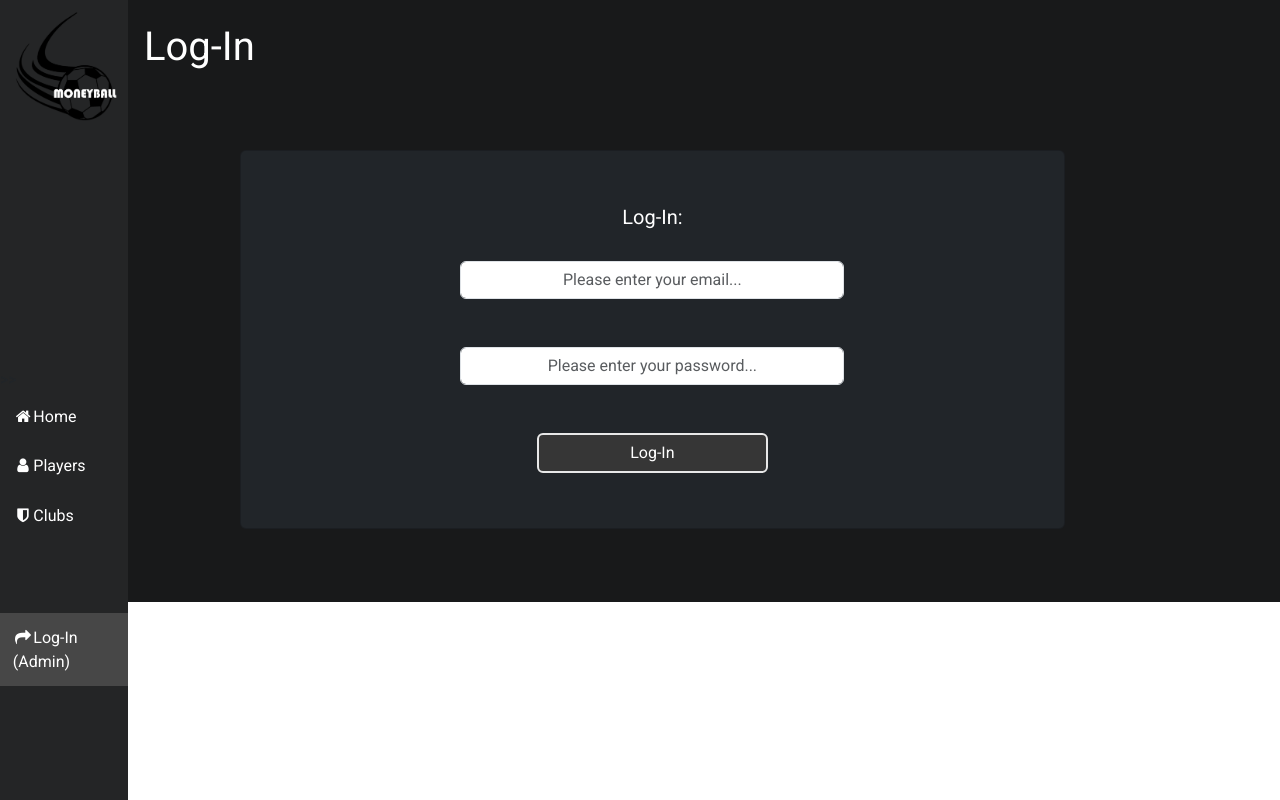
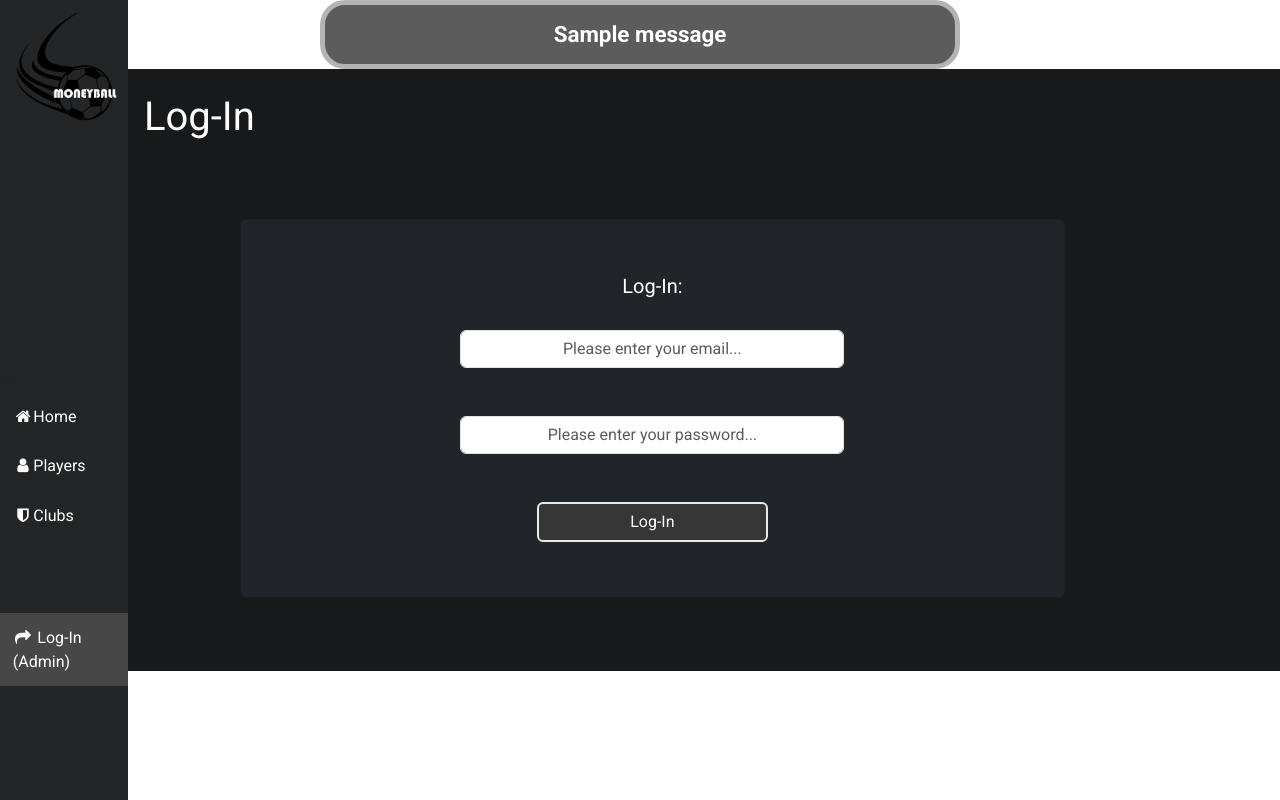
Before and after one commit to arthurmilner01/systems-development-group-project, a Flask app: page /login in a window 1280 px wide. Run offline with Flask 2, Linux system fonts and the light colour scheme; one stand-in notice (Sample message) is shown.

Commit message:
admin login

```diff
--- a/Dashboard/main.py
+++ b/Dashboard/main.py
@@ -1,8 +1,9 @@
 import sqlite3
-from flask import Flask, render_template
+from flask import Flask, render_template, session, flash, redirect, request, url_for
 from datetime import datetime
 
 app = Flask(__name__)
+app.secret_key = "hello"
 
 
 playerHeadings = ['Player Number','Player Name', 'Date of Birth', 'Gender', 'Date Signed-Up', 'Current Team', 'Salary (£k/Week)', 'Start of Contract', 'Contract Duration', 'Games Played This Year', 'Games Won', 'Future Games']
@@ -43,10 +44,17 @@ def getWeeksLeftInContract(playerStartOfContract, playerContractDuration):
    playerWeeksLeftInContract = playerWeeksInContract - playerWeeksPlayedOfContract
    return playerWeeksLeftInContract
 
+def checkFirstVisit():
+   if session.get("FirstVisit") == None:
+      session["FirstVisit"] = True
+   else:
+      session["FirstVisit"] = False
+
 @app.route("/home") #Route for the home page
 @app.route("/")
 def home():
    print("Home")
+   checkFirstVisit()
    with sqlite3.connect('MoneyballDB.db') as conn:
       cur = conn.cursor()
       cur.execute('''SELECT * FROM Players ORDER BY RANDOM() LIMIT 5''')
@@ -97,8 +105,8 @@ def home():
 
 @app.route("/players") #Route for the players page
 def players():
-
    print("Players")
+   checkFirstVisit()
    with sqlite3.connect('MoneyballDB.db') as conn:
       cur = conn.cursor()
       cur.execute("SELECT * FROM Players")
@@ -192,15 +200,39 @@ def clubDetails(clubName):
    return render_template('clubdetails.html', clubName = clubName, clubData = clubData, clubValues = clubValues, playerSalaries=playerSalaries, playerNames=playerNames, playerValues=playerValues)
 
 
-@app.route("/login") #Route for the players page
+@app.route("/login", methods=["POST", "GET"]) #Route for the players page
 def login():
    print("Login")
-   # with sqlite3.connect('MoneyballDB.db') as conn:
-   #    cur = conn.cursor()
-   #    cur.execute("SELECT * FROM Players")
-   #    playerData = cur.fetchall()
-   # conn.close()
+   if request.method == "POST":
+      email = request.form["adminemail"]
+      password = request.form["adminpassword"]
+      print(email)
+      print(password)
+      with sqlite3.connect('MoneyballDB.db') as conn:
+         cur = conn.cursor()
+         cur.execute("SELECT * FROM Users WHERE email = ? AND password = ?", (email, password))
+         results = cur.fetchone()
+         if results != None:
+            print("Account Found")
+            session["currentUserEmail"] = email
+            return redirect(url_for("adminpage"))
+         else:
+            print("Account not found.")
+            flash("Error: Email has not been recognised.")
+            return redirect(url_for("login"))
+   elif request.method == "GET": #Will run when user presses log-out button, this clears the current session variables concerned with being logged-in
+      if session.get("currentUserEmail") != None:
+         print("Clearing session variables.")
+         flash("User successfully logged out.")
+         session.pop("currentUserEmail",None)
+      return render_template("login.html")
+
    return render_template("login.html")
+
+@app.route("/admin")
+def adminpage():
+   print("Admin Page")
+   return render_template("adminpage.html")
 
 if __name__ == "__main__":
    app.run(debug = True) #will run the flask app
--- a/Dashboard/static/styles.css
+++ b/Dashboard/static/styles.css
@@ -108,3 +108,18 @@ button{
   width: 50%;
   margin-bottom: 1%;
 }
+
+/* CSS for flash messages */
+.flash-messages{
+  margin: auto;
+  width: 50%;
+  padding: 10px;
+  font-weight: bold;
+  text-align: center;
+  padding: 1%;
+  border: 5px solid #b4b4b4;
+  border-radius: 25px;
+  color: white;
+  font-size: 1.4em;
+  background-color: #5c5c5c;
+}
--- /dev/null
+++ b/Dashboard/templates/adminpage.html
@@ -0,0 +1,5 @@
+{% extends "base.html" %}
+{% block title %}Admin Page{% endblock %}
+{% block content %}
+
+{% endblock %}
--- a/Dashboard/templates/base.html
+++ b/Dashboard/templates/base.html
@@ -20,13 +20,30 @@
   <nav class="sidebar">
 
     <img id="logo" src="{{ url_for('static', filename='images/logo.png') }}" alt="Company Logo" width="100%" div class="logo" onclick=window.location.href="{{ url_for('home') }}"></div>>>
-    <a {% block home %}{% endblock %} href="{{ url_for('home') }}"><i class="fa fa-fw fa-home"></i>Home</a>
-    <a {% block players %}{% endblock %} href="{{ url_for('players') }}"><i class="fa fa-fw fa-user"></i>Players</a>
-    <a {% block clubs %}{% endblock %} href="{{ url_for('clubs') }}"><i class="fa fa-fw fa-shield"></i>Clubs</a>
+    {% if session.get("currentUserEmail") == None %}
+      <a {% block home %}{% endblock %} href="{{ url_for('home') }}"><i class="fa fa-fw fa-home"></i>Home</a>
+      <a {% block players %}{% endblock %} href="{{ url_for('players') }}"><i class="fa fa-fw fa-user"></i>Players</a>
+      <a {% block clubs %}{% endblock %} href="{{ url_for('clubs') }}"><i class="fa fa-fw fa-shield"></i>Clubs</a>
+    {% endif %}
     <br><br><br>
-    <a {% block login %}{% endblock %} href="{{ url_for('login') }}"><i class="fa fa-fw fa-share"></i>Log-In (Admin)</a>
+    <a {% block login %}{% endblock %} href="{{ url_for('login') }}"><i class="fa fa-fw fa-share"></i>
+      {% if session.get("currentUserEmail") == None %}
+                    Log-In (Admin)
+      {% else %}
+                    Log-Out
+      {% endif %}
+    </a>
 
   </nav>
+
+  {% with messages = get_flashed_messages() %}
+  {% if messages %}
+      {% for msg in messages %}
+      <p class="flash-messages">{{msg}}</p>
+      {% endfor %}
+  {% endif %}
+  {% endwith %}
+
 
   {% block content %}
   {% endblock %}
--- a/Dashboard/templates/login.html
+++ b/Dashboard/templates/login.html
@@ -9,9 +9,11 @@
             <div class="card text-white bg-dark mb-3" style="width: 80%; margin-right: 5%; margin-left: 5%;">
                 <div class="card-body">
                     <h5 class="card-title" style="padding-top: 5%;">Log-In:</h5><br>
-                    <input class="form-control" type="text" id="email" name="email" placeholder="Please enter your email..." style="width: 50%; text-align:center; margin-left: auto; margin-right:auto;"><br><br>
-                    <input class="form-control" type="password" id="password" name="password" placeholder="Please enter your password..." style="width: 50%;text-align:center;margin-left: auto; margin-right:auto;"><br><br>
-                    <button id="login-button" class="btn btn-primary" type="submit">Log-In</button>
+                    <form method="POST">
+                        <input class="form-control" name="adminemail" type="text" id="email" name="email" placeholder="Please enter your email..." style="width: 50%; text-align:center; margin-left: auto; margin-right:auto;"><br><br>
+                        <input class="form-control" name="adminpassword" type="password" id="password" name="password" placeholder="Please enter your password..." style="width: 50%;text-align:center;margin-left: auto; margin-right:auto;"><br><br>
+                        <button id="login-button" name="login" class="btn btn-primary" type="submit">Log-In</button>
+                    </form>
                 </div>
             </div>
         </div>
```
Also changed, not shown: Dashboard/MoneyballDB.db.
